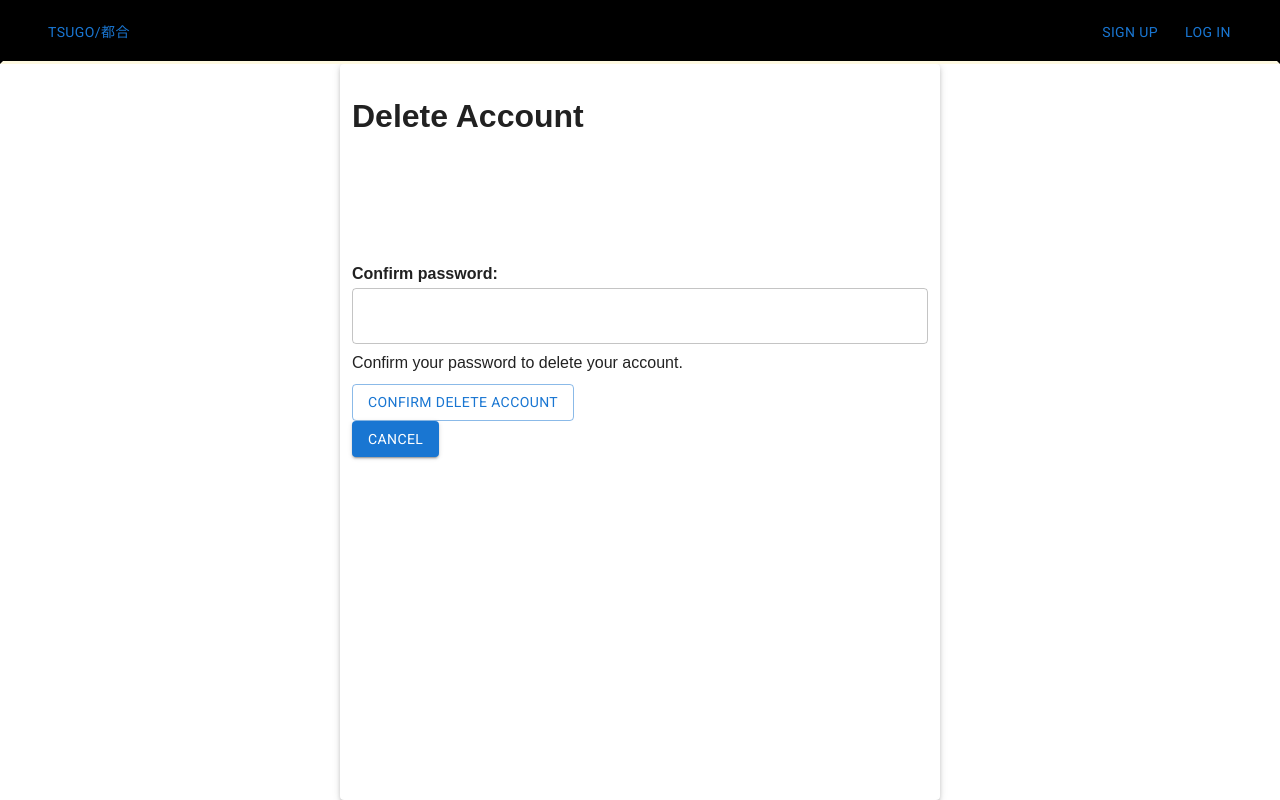
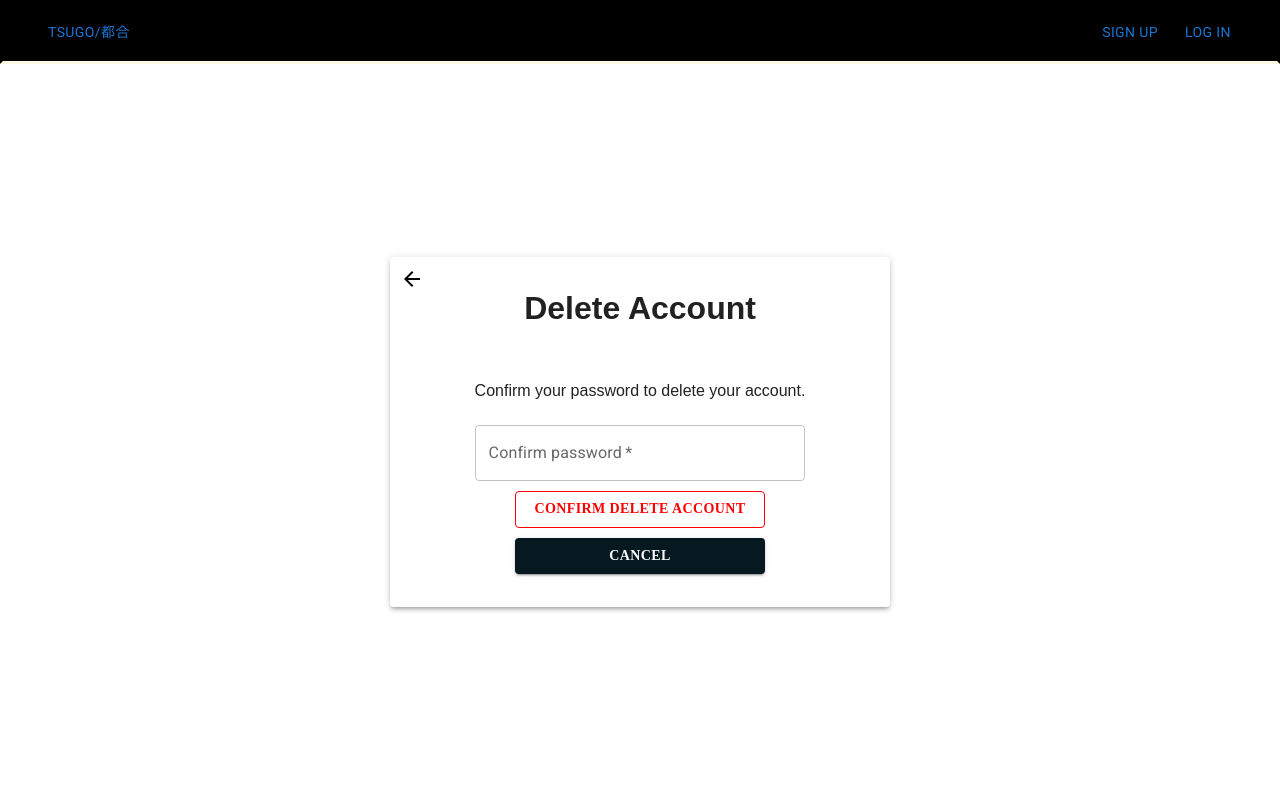
Before and after one commit to TSUGO-CORPORATED/tsugo-website, a Next.js app: page /profile/delete-account in a window 1280 px wide. Built offline with nearby package versions, Linux system fonts and the light colour scheme; no server answers; sample sign-in values are in the browser's storage; a web font is replaced by a local one.

Commit message:
feat: refine styling globally

```diff
--- a/src/app/add-request/create-appointment.tsx
+++ b/src/app/add-request/create-appointment.tsx
@@ -325,7 +325,7 @@ export default function CreateAppointment () {
           boxShadow: { xs:"0px 0px 0px 0px rgba(0, 0, 0, 0)" , md:"0px 4px 8px 0px rgba(0.5, 0.5, 0.5, 0.5)"  },
         }}
       >
-              <Link href="/dashboard" className='add-request__back-button'>
+      <Link href="/dashboard" className='add-request__back-button'>
         <ArrowBackIcon className='add-request__back-button__icon'/>
       </Link>
 
--- a/src/app/profile/delete-account/delete-account-card.tsx
+++ b/src/app/profile/delete-account/delete-account-card.tsx
@@ -1,5 +1,6 @@
 'use client';
 
+// IMPORT MODULES
 import React, {useContext, useState} from "react";
 import { ContextVariables } from "@/context-variables";
 import Link from "next/link";
@@ -7,17 +8,47 @@ import { deleteUser, reauthenticateWithCredential, EmailAuthProvider } from 'fir
 import { auth } from "../../../firebase";
 import { useRouter } from 'next/navigation';
 import axios from "axios";
+
+// IMPORT FROM MUI
+import Box from '@mui/material/Box';
+import Modal from '@mui/material/Modal';
+import ArrowBackIcon from '@mui/icons-material/ArrowBack';
+import { buttonOffDark, buttonRed, buttonWhite } from "@/muistyle";
 import { TextField, Button, Paper } from '@mui/material';
 
 export default function DeleteAccountCard(): JSX.Element {
     // STATE VARIABLES
     const [confirmPassword, setConfirmPassword] = useState<string>("");
+    const [confirmWindowOpen, setConfirmWindowOpen] = useState<boolean>(false);
+
 
     const { userEmail, userUid } = useContext(ContextVariables);
 
     const router = useRouter();
 
     // HELPER FUNCTION
+    // Handle delete account
+    const confirmWindowStyle = {
+        position: 'absolute' as 'absolute',
+        top: '50%',
+        left: '50%',
+        transform: 'translate(-50%, -50%)',
+        width: 400,
+        bgcolor: 'background.paper',
+        borderRadius: 2,
+        // border: '2px solid #000',
+        boxShadow: 2,
+        p: 4,
+    };
+
+    function confirmWindowHandleOpen(e: any): void {
+        e.preventDefault()
+        setConfirmWindowOpen(true);
+    };
+    function confirmWindowHandleClose(): void {
+        setConfirmWindowOpen(false);
+    }
+
     async function deleteAccountFunction(event: React.FormEvent) {
         event.preventDefault();
         if (auth.currentUser) {
@@ -48,22 +79,45 @@ export default function DeleteAccountCard(): JSX.Element {
                 }).catch((error) => {
                     // An error ocurred
                     console.log(error);
+                    alert('Failed to delete account');
                 });
             }).catch((error) => {
                 // An error ocurred
                 console.log(error);
+                alert('Failed to delete account');
             });
         }
     }
 
     return (
         <Paper elevation={3} className="delete-account__container">
+            <Link href="/profile" className='delete-account__container__back-button'>
+                <ArrowBackIcon className='delete-account__container__back-button__icon'/>
+            </Link>
+            <Modal
+                open={confirmWindowOpen}
+                onClose={confirmWindowHandleClose}
+                aria-labelledby="modal-modal-title"
+                aria-describedby="modal-modal-description"
+                disableEnforceFocus
+            >
+                <Box sx={confirmWindowStyle} className='delete-account__confirm-window'>
+                    <div className='delete-account__confirm-window__title'>Confirm Delete Account</div>
+                    <div className='delete-account__confirm-window__description'>Are you sure you want to delete account?</div>
+                    <div className='delete-account__confirm-window__button'>
+                        <Button variant='contained' onClick={confirmWindowHandleClose} sx={buttonOffDark}>Cancel</Button>
+                        <Button variant='outlined' onClick={deleteAccountFunction} sx={{...buttonWhite, color: 'red', borderColor: 'red'}}>Confirm</Button>
+                    </div>
+                </Box>
+            </Modal>
+            <div className="delete-account__container__info">
                 <h1 className="delete-account__header">Delete Account</h1>
-
-            <form onSubmit={deleteAccountFunction}>
+                <form onSubmit={confirmWindowHandleOpen}>
                     <div className='delete-account__form'>
-                    <label className='delete-account__label'>Confirm password:</label>
+                        {/* <label className='delete-account__label'>Confirm password:</label> */}
+                        <p className="delete-account__message">Confirm your password to delete your account.</p>
                         <TextField
+                            label='Confirm password'
                             variant="outlined"
                             type="text"
                             value={confirmPassword}
@@ -72,15 +126,14 @@ export default function DeleteAccountCard(): JSX.Element {
                             className='delete-account__input'
                         />
                     </div>
-                <p className="delete-account__message">Confirm your password to delete your account.</p>
-                <div className="delete-account__button_box">
-                    <Button variant="outlined" type="submit" className='delete-account__submit_button'>Confirm delete account</Button>
+                    <div className="delete-account__button-box">
+                        <Button variant="outlined" type="submit" className='delete-account__button' sx={{...buttonWhite, color: 'red', borderColor: 'red'}}>Confirm delete account</Button>
+                        <Link href='/profile'>
+                            <Button variant="contained" sx={buttonOffDark} className='delete-account__button'>Cancel</Button>
+                        </Link>
                     </div>
                 </form>
-
-            <Link href='/profile'>
-                <Button variant="contained" className='delete-account__profile-button'>Cancel</Button>
-            </Link>
+            </div>
         </Paper>
     )
 }
--- a/src/css/_delete-account.scss
+++ b/src/css/_delete-account.scss
@@ -9,12 +9,49 @@
     &__container {
         width: 100%;
         height: 100%;
-        padding: 12px;
+        padding: 10px;
+
+        @media screen and (min-width: 700px) {
+            width: 500px;
+            height: 350px;
+            // background-color: red;
+        }
+
+        &__back-button {
+            position: absolute;
+            // text-align: left;
+            // top: 0px;
+            // left: 10%;
+            text-decoration: none;
+            color: $color-black;
+
+            &:hover {
+                color: $color-off-mid;
+            }
+
+            &__icon {
+                font-size: 32px;
+            }
+        }
+
+        &__info {
+            @include flexCenter(column);
+            justify-content: space-around;
+            height: 100%;
+
+            @media screen and (max-width: 700px) {
+                @include flexCenter(column);
+                justify-content: flex-start;
+                gap: 20px;
+                padding-top: 20px;
+                // background-color: red;
+            }
+        }
     }
 
     &__header {
-        margin-top: 22px;
-        margin-bottom: 130px;
+        // margin-top: 22px;
+        // margin-bottom: 130px;
     }
 
     &__form {
@@ -30,29 +67,45 @@
         margin-bottom: 5px;
     }
 
-    &__submit-button {
-        margin-bottom: 12px;
+    &__button-box {
+        @include flexCenter(column);
+        gap: 10px;
     }
 
-    &__profile-button {
-        margin-top: 12px;
+    &__button {
+        width: 250px;
     }
 
     &__message {
-        margin-bottom: 12px;
+        margin-bottom: 25px;
     }
 
     &__input {
         width: 100%;
         padding: 10px;
-        border: 1px solid #ccc;
-        border-radius: 5px;
+        // border: 1px solid #ccc;
+        // border-radius: 5px;
         margin-bottom: 10px;
     }
-}
 
-@media (min-width: 600px) {
-    .delete-account__container {
-        width: 600px;
+    &__confirm-window {
+        @include flexCenter(column);
+        gap: 15px;
+        width: 350px;
+        height: 150px;
+
+        &__title {
+            @include flexCenter(row);
+            font-weight: bold;
+            font-size: 20px;
+        }
+
+        // &__description {
+        // }
+
+        &__button {
+            @include flexCenter(row);
+            gap: 10px;
+        }
     }
 }
--- a/src/css/styles.css
+++ b/src/css/styles.css
@@ -613,23 +613,14 @@
   justify-content: center;
   align-items: center;
   flex-direction: column;
-  gap: 10px;
-  width: 100%;
-  align-items: center;
-  margin-top: 6px;
-}
-.edit-profile-container__label {
-  height: 7%;
-  width: 90%;
-  align-self: center;
-  margin-left: 110px;
-  margin-right: 70px;
-  color: gray;
-  font-size: 12px;
+  gap: 20px;
+  width: 100%;
+  align-items: center;
   margin-top: 6px;
 }
 .edit-profile-container__input {
   width: 80%;
+  height: 50px;
   padding: 0;
   font-size: 100px;
 }
@@ -1276,45 +1267,73 @@
 .update-password__container {
   width: 100%;
   height: 100%;
-  padding: 12px;
+  padding: 10px;
+}
+@media screen and (min-width: 700px) {
+  .update-password__container {
+    width: 400px;
+    height: 400px;
+  }
+}
+.update-password__container__back-button {
+  position: absolute;
+  text-decoration: none;
+  color: #000000;
+}
+.update-password__container__back-button:hover {
+  color: #4b89a4;
+}
+.update-password__container__back-button__icon {
+  font-size: 32px;
+}
+.update-password__container__info {
+  display: flex;
+  justify-content: center;
+  align-items: center;
+  flex-direction: column;
+  justify-content: space-around;
+  height: 100%;
+}
+@media screen and (max-width: 700px) {
+  .update-password__container__info {
+    display: flex;
+    justify-content: center;
+    align-items: center;
+    flex-direction: column;
+    justify-content: flex-start;
+    gap: 20px;
+    padding-top: 20px;
+  }
 }
 .update-password__header {
-  margin-top: 22px;
-  margin-bottom: 130px;
+  display: flex;
+  justify-content: center;
+  align-items: center;
+  flex-direction: row;
 }
 .update-password__form {
-  margin: 10px 0;
-  width: 100%;
-  display: flex;
-  flex-direction: column;
-  align-items: flex-start;
-}
-.update-password__label {
-  font-weight: bold;
-  margin-bottom: 5px;
-}
-.update-password__submit-button {
-  margin-bottom: 12px;
-}
-.update-password__profile-button {
-  margin-top: 12px;
-}
-.update-password__message {
-  margin-bottom: 12px;
+  width: 80%;
+  display: flex;
+  justify-content: center;
+  align-items: center;
+  flex-direction: column;
 }
 .update-password__input {
   width: 100%;
   padding: 10px;
-  border: 1px solid #ccc;
-  border-radius: 5px;
   margin-bottom: 10px;
 }
-
-@media (min-width: 600px) {
-  .update-password__container {
-    width: 600px;
-  }
-}
+.update-password__button-box {
+  display: flex;
+  justify-content: center;
+  align-items: center;
+  flex-direction: column;
+  gap: 10px;
+}
+.update-password__button-box__button {
+  width: 150px;
+}
+
 .delete-account {
   display: flex;
   justify-content: center;
@@ -1327,11 +1346,43 @@
 .delete-account__container {
   width: 100%;
   height: 100%;
-  padding: 12px;
-}
-.delete-account__header {
-  margin-top: 22px;
-  margin-bottom: 130px;
+  padding: 10px;
+}
+@media screen and (min-width: 700px) {
+  .delete-account__container {
+    width: 500px;
+    height: 350px;
+  }
+}
+.delete-account__container__back-button {
+  position: absolute;
+  text-decoration: none;
+  color: #000000;
+}
+.delete-account__container__back-button:hover {
+  color: #4b89a4;
+}
+.delete-account__container__back-button__icon {
+  font-size: 32px;
+}
+.delete-account__container__info {
+  display: flex;
+  justify-content: center;
+  align-items: center;
+  flex-direction: column;
+  justify-content: space-around;
+  height: 100%;
+}
+@media screen and (max-width: 700px) {
+  .delete-account__container__info {
+    display: flex;
+    justify-content: center;
+    align-items: center;
+    flex-direction: column;
+    justify-content: flex-start;
+    gap: 20px;
+    padding-top: 20px;
+  }
 }
 .delete-account__form {
   margin: 10px 0;
@@ -1344,28 +1395,49 @@
   font-weight: bold;
   margin-bottom: 5px;
 }
-.delete-account__submit-button {
-  margin-bottom: 12px;
-}
-.delete-account__profile-button {
-  margin-top: 12px;
+.delete-account__button-box {
+  display: flex;
+  justify-content: center;
+  align-items: center;
+  flex-direction: column;
+  gap: 10px;
+}
+.delete-account__button {
+  width: 250px;
 }
 .delete-account__message {
-  margin-bottom: 12px;
+  margin-bottom: 25px;
 }
 .delete-account__input {
   width: 100%;
   padding: 10px;
-  border: 1px solid #ccc;
-  border-radius: 5px;
   margin-bottom: 10px;
 }
-
-@media (min-width: 600px) {
-  .delete-account__container {
-    width: 600px;
-  }
-}
+.delete-account__confirm-window {
+  display: flex;
+  justify-content: center;
+  align-items: center;
+  flex-direction: column;
+  gap: 15px;
+  width: 350px;
+  height: 150px;
+}
+.delete-account__confirm-window__title {
+  display: flex;
+  justify-content: center;
+  align-items: center;
+  flex-direction: row;
+  font-weight: bold;
+  font-size: 20px;
+}
+.delete-account__confirm-window__button {
+  display: flex;
+  justify-content: center;
+  align-items: center;
+  flex-direction: row;
+  gap: 10px;
+}
+
 .update-appointment {
   background-size: cover;
   display: flex;
```
Also changed, not shown: src/app/profile/edit-profile/edit-profile-card.tsx (+23 -16 lines), src/app/profile/update-password/update-password-card.tsx (+71 -21 lines), src/css/_edit-profile.scss (+12 -12 lines), src/css/_update-password.scss (+66 -27 lines), 1 other file (tests, documents, lock files or other folders). Lines whose indentation alone changed are shown as unchanged.
